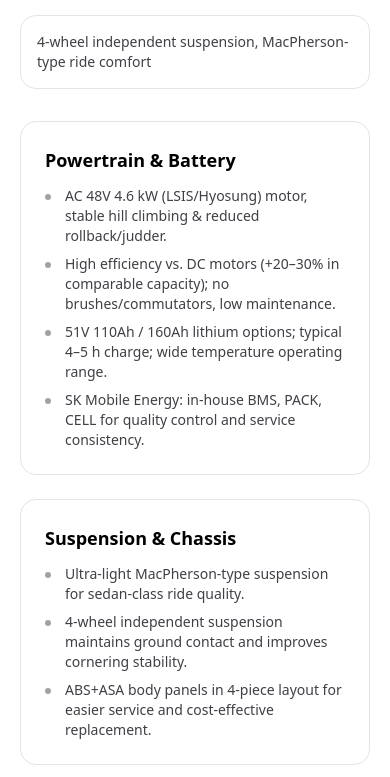
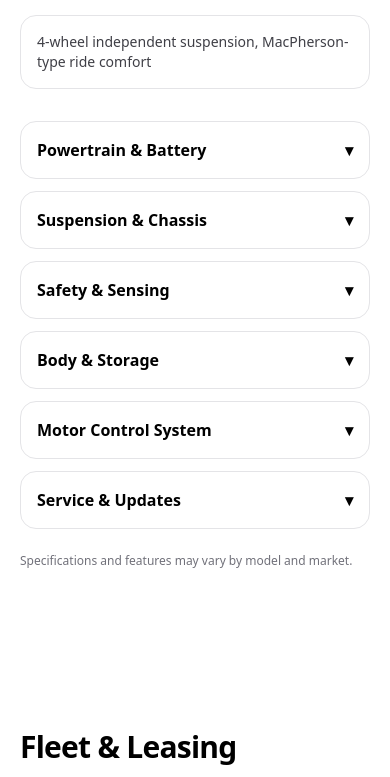
Before and after one commit to Aproglobal/apro-global-site, a React (Vite) app: page / in a window 390 px wide. Shown: the part 5923-6700 px from the top of the page. Built offline with nearby package versions, Linux system fonts and the light colour scheme.

Commit message:
Update TechSection.tsx

```diff
--- a/src/components/TechSection.tsx
+++ b/src/components/TechSection.tsx
@@ -3,6 +3,7 @@ import React from "react";
 import type { TechCopy } from "../data/technology";
 
 export default function TechSection({ copy }: { copy: TechCopy }) {
+  // 모바일: 아코디언 / 데스크톱: 카드 그리드
   return (
     <section id="technology" className="py-20 bg-white text-black dark:bg-black dark:text-white">
       <div className="max-w-6xl mx-auto px-5">
@@ -14,7 +15,8 @@ export default function TechSection({ copy }: { copy: TechCopy }) {
             {copy.highlights.map((h, i) => (
               <li
                 key={i}
-                className="rounded-2xl border border-zinc-200 dark:border-zinc-800 p-4 text-sm text-zinc-700 dark:text-zinc-300"
+                className="rounded-2xl border border-zinc-200 dark:border-zinc-800 p-4 text-sm text-zinc-700 dark:text-zinc-300
+                           bg-white dark:bg-zinc-950"
               >
                 {h}
               </li>
@@ -22,12 +24,36 @@ export default function TechSection({ copy }: { copy: TechCopy }) {
           </ul>
         ) : null}
 
-        {/* Sections */}
-        <div className="mt-8 grid md:grid-cols-2 gap-6">
+        {/* Mobile (Accordion) */}
+        <div className="mt-8 space-y-3 md:hidden">
+          {copy.sections.map((sec) => (
+            <details key={sec.id} className="rounded-2xl border border-zinc-200 dark:border-zinc-800 bg-white dark:bg-zinc-950/90">
+              <summary className="cursor-pointer list-none p-4 font-semibold flex items-center justify-between">
+                {sec.title}
+                <span>▾</span>
+              </summary>
+              <div className="p-4 pt-0">
+                <ul className="space-y-2 text-sm text-zinc-700 dark:text-zinc-300">
+                  {sec.bullets.map((b, i) => (
+                    <li key={i} className="pl-4 relative">
+                      <span className="absolute left-0 top-2 h-1.5 w-1.5 rounded-full bg-zinc-400" />
+                      <span className="block translate-x-1">{b}</span>
+                    </li>
+                  ))}
+                </ul>
+              </div>
+            </details>
+          ))}
+        </div>
+
+        {/* Desktop (Cards) */}
+        <div className="mt-8 hidden md:grid md:grid-cols-2 gap-6">
           {copy.sections.map((sec) => (
             <article
               key={sec.id}
-              className="rounded-2xl border border-zinc-200 dark:border-zinc-800 p-6 bg-white dark:bg-zinc-950"
+              className="rounded-2xl border border-zinc-200 dark:border-zinc-800 p-6
+                         bg-white dark:bg-zinc-950/90
+                         transition-all duration-200 hover:-translate-y-0.5 hover:shadow-lg hover:border-black/15 dark:hover:border-white/20"
             >
               <h3 className="text-lg font-semibold">{sec.title}</h3>
               <ul className="mt-3 space-y-2 text-sm text-zinc-700 dark:text-zinc-300">
```
